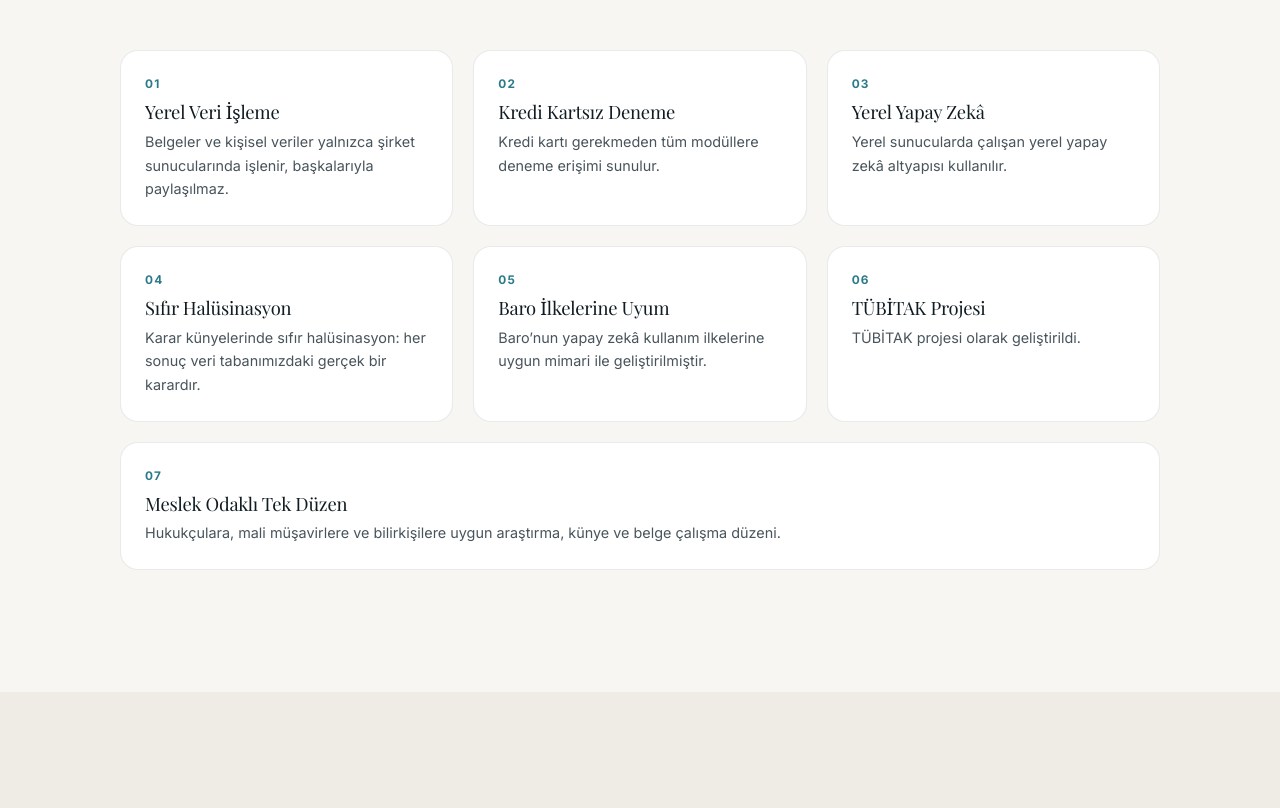
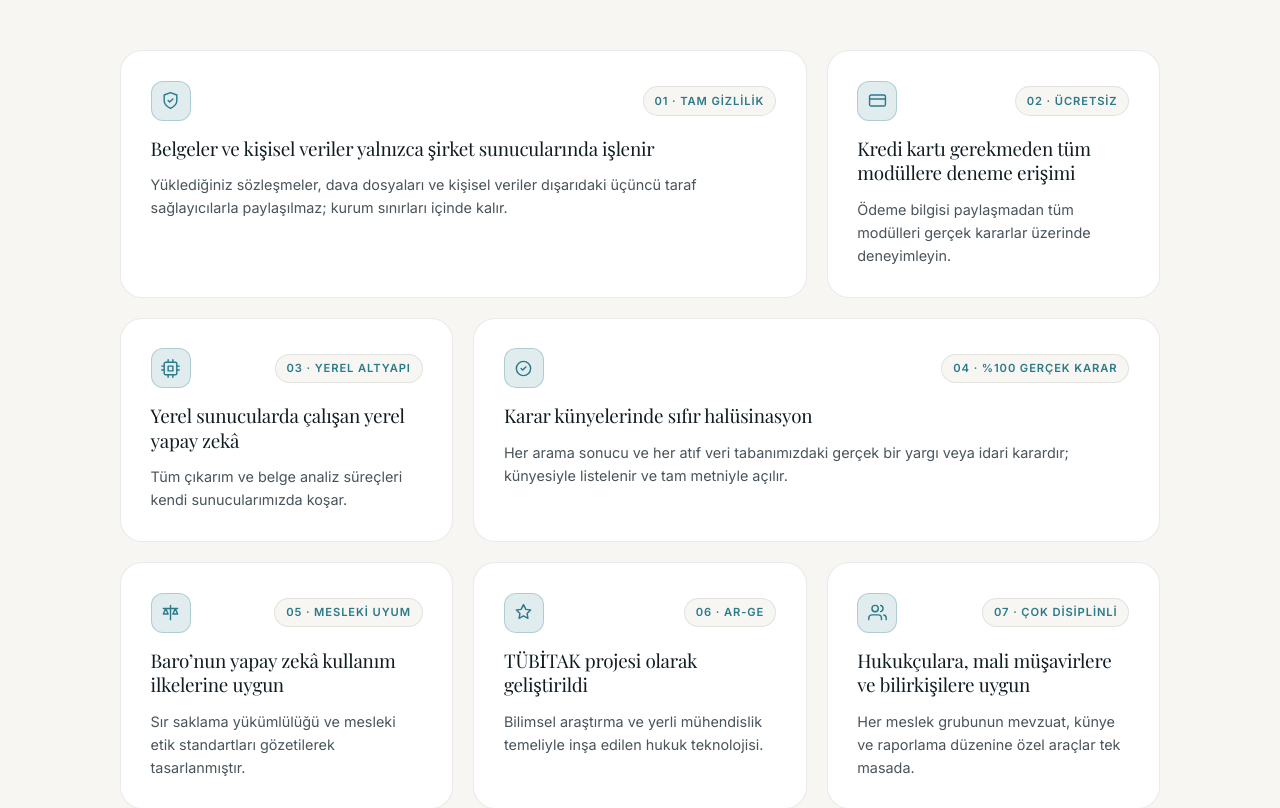
Before and after one commit to zeyerdm/lexonomi-web-sitesi, a plain HTML site: page neden/index.html in a window 1280 px wide. Shown: the part 622-1430 px from the top of the page. Drawn offline with nearby package versions, Linux system fonts and the light colour scheme; a web font is replaced by a local one.

Commit message:
style: upgrade Neden Lexonomi 7-pillar bento grid with icons and balanced layout

```diff
--- a/neden/index.html
+++ b/neden/index.html
@@ -84,40 +84,81 @@
         </header>
 
         <div class="pillars-7 reveal">
+          <article class="pillar-card pillar-span-2">
+            <div class="pillar-top">
+              <span class="pillar-ico" aria-hidden="true">
+                <svg viewBox="0 0 24 24"><path d="M12 22s8-4 8-10V5l-8-3-8 3v7c0 6 8 10 8 10z"/><path d="m9 12 2 2 4-4"/></svg>
+              </span>
+              <span class="pillar-pill">01 · Tam Gizlilik</span>
+            </div>
+            <h3>Belgeler ve kişisel veriler yalnızca şirket sunucularında işlenir</h3>
+            <p>Yüklediğiniz sözleşmeler, dava dosyaları ve kişisel veriler dışarıdaki üçüncü taraf sağlayıcılarla paylaşılmaz; kurum sınırları içinde kalır.</p>
+          </article>
+
           <article class="pillar-card">
-            <span class="pillar-num">01</span>
-            <h2>Yerel Veri İşleme</h2>
-            <p>Belgeler ve kişisel veriler yalnızca şirket sunucularında işlenir, başkalarıyla paylaşılmaz.</p>
+            <div class="pillar-top">
+              <span class="pillar-ico" aria-hidden="true">
+                <svg viewBox="0 0 24 24"><rect x="2" y="5" width="20" height="14" rx="2"/><path d="M2 10h20"/></svg>
+              </span>
+              <span class="pillar-pill">02 · Ücretsiz</span>
+            </div>
+            <h3>Kredi kartı gerekmeden tüm modüllere deneme erişimi</h3>
+            <p>Ödeme bilgisi paylaşmadan tüm modülleri gerçek kararlar üzerinde deneyimleyin.</p>
           </article>
+
           <article class="pillar-card">
-            <span class="pillar-num">02</span>
-            <h2>Kredi Kartsız Deneme</h2>
-            <p>Kredi kartı gerekmeden tüm modüllere deneme erişimi sunulur.</p>
+            <div class="pillar-top">
+              <span class="pillar-ico" aria-hidden="true">
+                <svg viewBox="0 0 24 24"><rect x="4" y="4" width="16" height="16" rx="2"/><rect x="9" y="9" width="6" height="6"/><path d="M9 1v3M15 1v3M9 20v3M15 20v3M20 9h3M20 14h3M1 9h3M1 14h3"/></svg>
+              </span>
+              <span class="pillar-pill">03 · Yerel Altyapı</span>
+            </div>
+            <h3>Yerel sunucularda çalışan yerel yapay zekâ</h3>
+            <p>Tüm çıkarım ve belge analiz süreçleri kendi sunucularımızda koşar.</p>
           </article>
+
+          <article class="pillar-card pillar-span-2">
+            <div class="pillar-top">
+              <span class="pillar-ico" aria-hidden="true">
+                <svg viewBox="0 0 24 24"><circle cx="12" cy="12" r="9"/><path d="m9 12 2 2 4-4"/></svg>
+              </span>
+              <span class="pillar-pill">04 · %100 Gerçek Karar</span>
+            </div>
+            <h3>Karar künyelerinde sıfır halüsinasyon</h3>
+            <p>Her arama sonucu ve her atıf veri tabanımızdaki gerçek bir yargı veya idari karardır; künyesiyle listelenir ve tam metniyle açılır.</p>
+          </article>
+
           <article class="pillar-card">
-            <span class="pillar-num">03</span>
-            <h2>Yerel Yapay Zekâ</h2>
-            <p>Yerel sunucularda çalışan yerel yapay zekâ altyapısı kullanılır.</p>
+            <div class="pillar-top">
+              <span class="pillar-ico" aria-hidden="true">
+                <svg viewBox="0 0 24 24"><path d="M12 3v18M3 7h18M6 7l-3 7h6l-3-7zM18 7l-3 7h6l-3-7z"/></svg>
+              </span>
+              <span class="pillar-pill">05 · Mesleki Uyum</span>
+            </div>
+            <h3>Baro’nun yapay zekâ kullanım ilkelerine uygun</h3>
+            <p>Sır saklama yükümlülüğü ve mesleki etik standartları gözetilerek tasarlanmıştır.</p>
           </article>
+
           <article class="pillar-card">
-            <span class="pillar-num">04</span>
-            <h2>Sıfır Halüsinasyon</h2>
-            <p>Karar künyelerinde sıfır halüsinasyon: her sonuç veri tabanımızdaki gerçek bir karardır.</p>
+            <div class="pillar-top">
+              <span class="pillar-ico" aria-hidden="true">
+                <svg viewBox="0 0 24 24"><path d="M12 2l3 6 6 .9-4.5 4.3 1.1 6.1L12 16.4 6.4 19.3l1.1-6.1L3 8.9 9 8l3-6z"/></svg>
+              </span>
+              <span class="pillar-pill">06 · Ar-Ge</span>
+            </div>
+            <h3>TÜBİTAK projesi olarak geliştirildi</h3>
+            <p>Bilimsel araştırma ve yerli mühendislik temeliyle inşa edilen hukuk teknolojisi.</p>
           </article>
+
           <article class="pillar-card">
-            <span class="pillar-num">05</span>
-            <h2>Baro İlkelerine Uyum</h2>
-            <p>Baro’nun yapay zekâ kullanım ilkelerine uygun mimari ile geliştirilmiştir.</p>
-          </article>
-          <article class="pillar-card">
-            <span class="pillar-num">06</span>
-            <h2>TÜBİTAK Projesi</h2>
-            <p>TÜBİTAK projesi olarak geliştirildi.</p>
-          </article>
-          <article class="pillar-card pillar-wide">
-            <span class="pillar-num">07</span>
-            <h2>Meslek Odaklı Tek Düzen</h2>
-            <p>Hukukçulara, mali müşavirlere ve bilirkişilere uygun araştırma, künye ve belge çalışma düzeni.</p>
+            <div class="pillar-top">
+              <span class="pillar-ico" aria-hidden="true">
+                <svg viewBox="0 0 24 24"><path d="M17 21v-2a4 4 0 0 0-4-4H5a4 4 0 0 0-4 4v2"/><circle cx="9" cy="7" r="4"/><path d="M23 21v-2a4 4 0 0 0-3-3.87M16 3.13a4 4 0 0 1 0 7.75"/></svg>
+              </span>
+              <span class="pillar-pill">07 · Çok Disiplinli</span>
+            </div>
+            <h3>Hukukçulara, mali müşavirlere ve bilirkişilere uygun</h3>
+            <p>Her meslek grubunun mevzuat, künye ve raporlama düzenine özel araçlar tek masada.</p>
           </article>
         </div>
       </div>
--- a/styles.css
+++ b/styles.css
@@ -2569,43 +2569,87 @@ input[type="range"] {
 }
 
 .pillar-card {
+  position: relative;
   background: var(--surface);
   border: 1px solid var(--line);
-  border-radius: 18px;
-  padding: 1.5rem;
+  border-radius: 22px;
+  padding: clamp(1.4rem, 2.6vw, 1.85rem);
   display: flex;
   flex-direction: column;
-  gap: .45rem;
+  gap: .75rem;
   transition: border-color .32s var(--ease), background .32s var(--ease), box-shadow .32s var(--ease), transform .28s var(--ease);
 }
 
 .pillar-card:hover {
   transform: translateY(-4px);
-  background: radial-gradient(circle at 85% 0%, color-mix(in srgb, var(--teal) 22%, transparent), transparent 62%), color-mix(in srgb, var(--surface) 90%, var(--teal));
-  border-color: color-mix(in srgb, var(--teal) 80%, transparent);
-  box-shadow: 0 24px 52px -24px color-mix(in srgb, var(--teal) 48%, transparent);
-}
-
-.pillar-num {
-  font-size: .74rem;
-  font-weight: 700;
-  letter-spacing: .1em;
+  background: radial-gradient(circle at 85% 0%, color-mix(in srgb, var(--teal) 24%, transparent), transparent 64%), color-mix(in srgb, var(--surface) 90%, var(--teal));
+  border-color: color-mix(in srgb, var(--teal) 82%, transparent);
+  box-shadow: 0 24px 52px -24px color-mix(in srgb, var(--teal) 50%, transparent);
+}
+
+.pillar-span-2 {
+  grid-column: span 2;
+}
+
+.pillar-top {
+  display: flex;
+  align-items: center;
+  justify-content: space-between;
+  gap: .75rem;
+  margin-bottom: .25rem;
+}
+
+.pillar-ico {
+  width: 40px;
+  height: 40px;
+  border-radius: 12px;
+  display: grid;
+  place-items: center;
+  background: color-mix(in srgb, var(--teal) 14%, transparent);
+  border: 1px solid color-mix(in srgb, var(--teal) 28%, transparent);
   color: var(--teal);
-}
-
-.pillar-card h2 {
-  font-size: 1.15rem;
+  transition: background .28s var(--ease), color .28s var(--ease), border-color .28s var(--ease);
+}
+
+.pillar-card:hover .pillar-ico {
+  background: var(--teal);
+  border-color: var(--teal);
+  color: #fff;
+}
+
+.pillar-ico svg {
+  width: 19px;
+  height: 19px;
+  fill: none;
+  stroke: currentColor;
+  stroke-width: 1.8;
+  stroke-linecap: round;
+  stroke-linejoin: round;
+}
+
+.pillar-pill {
+  font-size: .7rem;
+  font-weight: 600;
+  letter-spacing: .08em;
+  text-transform: uppercase;
+  padding: .28rem .68rem;
+  border-radius: 999px;
+  background: var(--bg);
+  border: 1px solid var(--line);
+  color: var(--teal);
+}
+
+.pillar-card h3 {
+  font-size: 1.18rem;
+  line-height: 1.3;
   margin: 0;
 }
 
 .pillar-card p {
   margin: 0;
   font-size: .9rem;
+  line-height: 1.6;
   color: var(--ink-body);
-}
-
-.pillar-wide {
-  grid-column: span 3;
 }
 
 @media (max-width: 920px) {
@@ -2613,7 +2657,7 @@ input[type="range"] {
     grid-template-columns: 1fr;
   }
 
-  .pillar-wide {
+  .pillar-span-2 {
     grid-column: auto;
   }
 }
```
